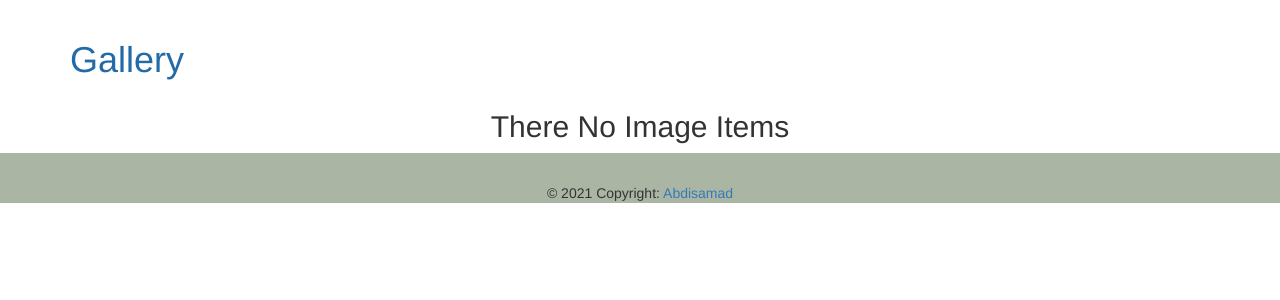
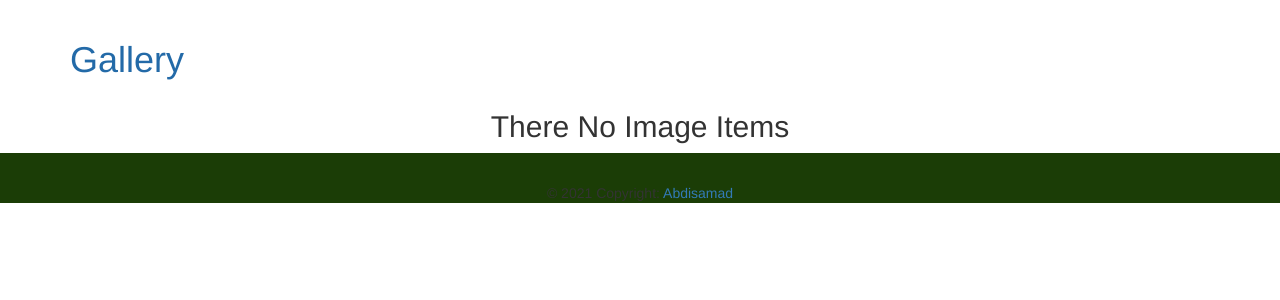
Before and after one commit to Abdisamad100/Gallery-app, a Django app: page / in a window 1280 px wide. Shown: the part 52-352 px from the top of the page. Run offline with Django 3.2, Linux system fonts and the light colour scheme; data that the repository does not hold is empty; some libraries are stand-ins or nearby versions.

Commit message:
modified index.html

```diff
--- a/gallery/static/css/basephotos.css
+++ b/gallery/static/css/basephotos.css
@@ -10,7 +10,7 @@
   margin: 10px;
 }
 footer{
-  background-color:rgb(170, 182, 163);
+  background-color:rgb(27, 61, 6);
 }
 /* .card2>img {
   height: 500px;
```
